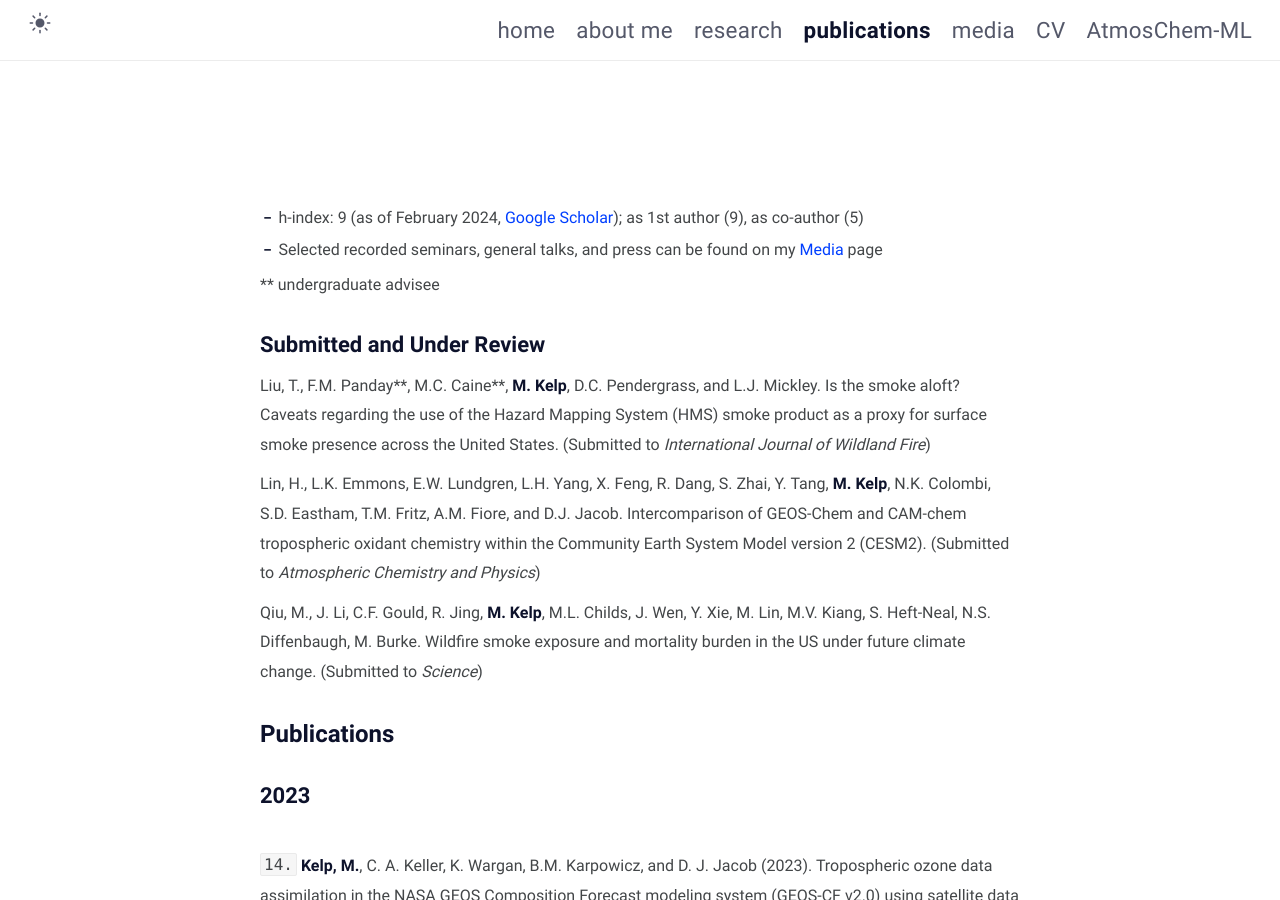
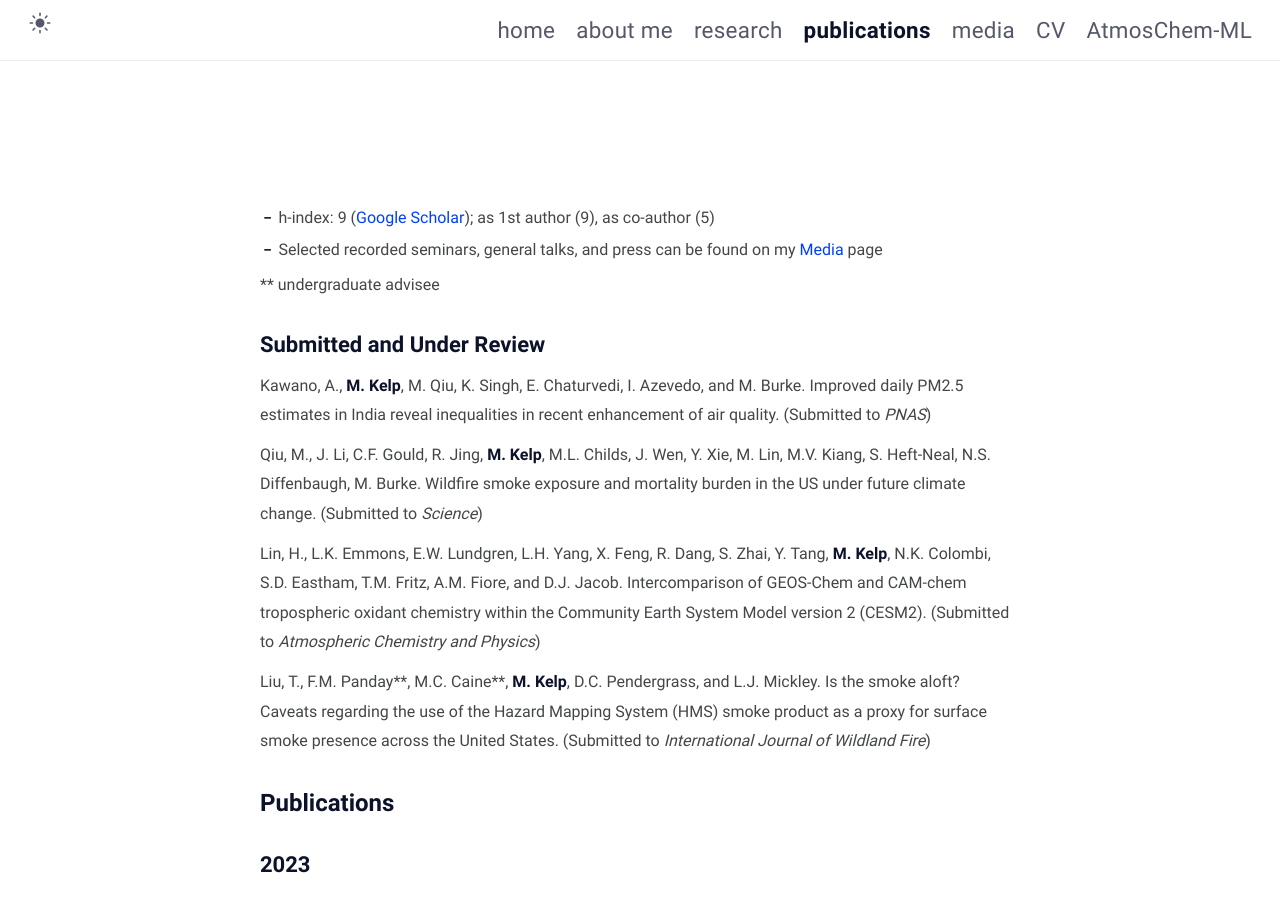
Before and after one commit to mkelp/mkelp.github.io, a Jekyll site: the page built from publications.md, in a window 1280 px wide and 900 px high. Built offline with Jekyll 4.4.1, drawn with Linux system fonts in a browser that asks for light colours.

Commit message:
april commit

```diff
--- a/publications.md
+++ b/publications.md
@@ -6,7 +6,7 @@ excerpt: Makoto Kelp publications
 comments: false
 ---
 
-* h-index: 9 (as of February 2024, [Google Scholar](https://scholar.google.com/citations?user=jW7E7XAAAAAJ&hl=en)); as 1st author (9), as co-author (5)
+* h-index: 9 ([Google Scholar](https://scholar.google.com/citations?user=jW7E7XAAAAAJ&hl=en)); as 1st author (9), as co-author (5)
 <br/>
 * Selected recorded seminars, general talks, and press can be found on my [Media](https://mkelp.github.io/presentations) page
 
@@ -14,16 +14,17 @@ comments: false
 
 ## Submitted and Under Review
 
-<!-- Kawano, A., **M. Kelp**, M. Qiu, E. Chaturvedi, K. Singh, S. Dahiya, M. Burke. Improved daily PM<sub>2.5</sub> data for
-air quality monitoring in India reveal 18-year spatio-temporal trends. (Submitted to *PNAS*) -->
-
-Liu, T., F.M. Panday\*\*, M.C. Caine\*\*, **M. Kelp**, D.C. Pendergrass, and L.J. Mickley. Is the smoke aloft? Caveats regarding the use of the Hazard Mapping System (HMS) smoke product as a proxy for surface smoke presence across the United States. (Submitted to *International Journal of Wildland Fire*)
-
-Lin, H., L.K. Emmons, E.W. Lundgren, L.H. Yang, X. Feng, R. Dang, S. Zhai, Y. Tang, **M. Kelp**, N.K. Colombi, S.D. Eastham, T.M. Fritz, A.M. Fiore, and D.J. Jacob. Intercomparison of GEOS-Chem and CAM-chem tropospheric oxidant chemistry within the Community Earth System Model version 2 (CESM2). (Submitted to *Atmospheric Chemistry and Physics*)
+Kawano, A., **M. Kelp**, M. Qiu, K. Singh, E. Chaturvedi, I. Azevedo, and M. Burke. Improved daily PM2.5
+estimates in India reveal inequalities in recent enhancement of air quality. (Submitted to *PNAS*)
 
 Qiu, M., J. Li, C.F. Gould, R. Jing, **M. Kelp**, M.L. Childs, J. Wen, Y. Xie, M. Lin, M.V. Kiang, S. Heft-Neal,
 N.S. Diffenbaugh, M. Burke. Wildfire smoke exposure and mortality burden in the US under future climate
 change. (Submitted to *Science*)
+
+Lin, H., L.K. Emmons, E.W. Lundgren, L.H. Yang, X. Feng, R. Dang, S. Zhai, Y. Tang, **M. Kelp**, N.K. Colombi, S.D. Eastham, T.M. Fritz, A.M. Fiore, and D.J. Jacob. Intercomparison of GEOS-Chem and CAM-chem tropospheric oxidant chemistry within the Community Earth System Model version 2 (CESM2). (Submitted to *Atmospheric Chemistry and Physics*)
+
+Liu, T., F.M. Panday\*\*, M.C. Caine\*\*, **M. Kelp**, D.C. Pendergrass, and L.J. Mickley. Is the smoke aloft? Caveats regarding the use of the Hazard Mapping System (HMS) smoke product as a proxy for surface smoke presence across the United States. (Submitted to *International Journal of Wildland Fire*)
+
 
 
 <!-- # Publications In-Prep, Submitted, and Under Review -->
```
Also changed, not shown: 2 other files.
